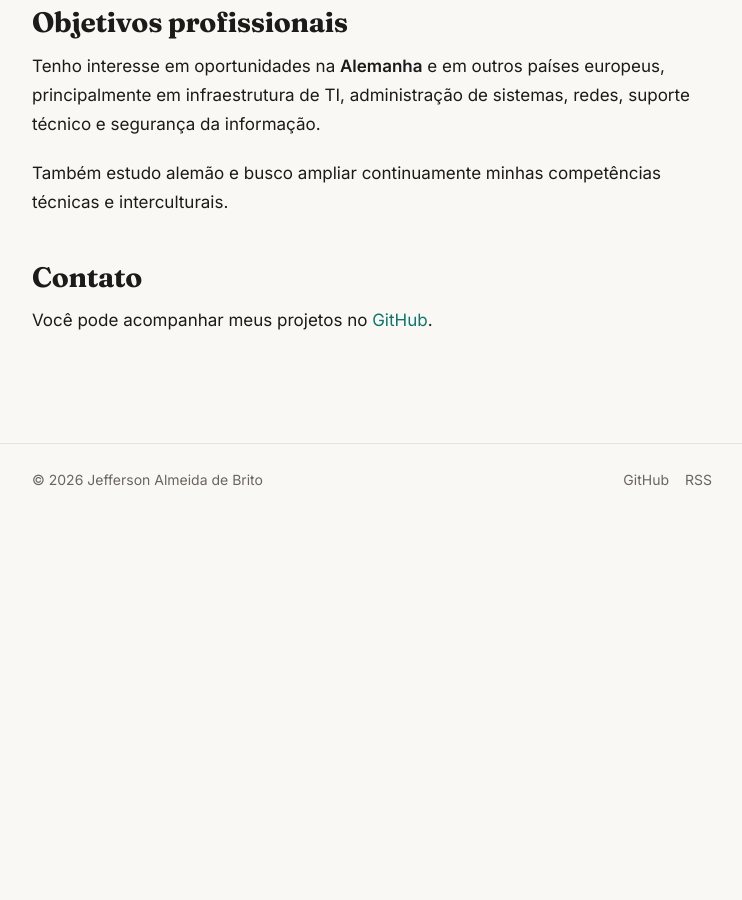
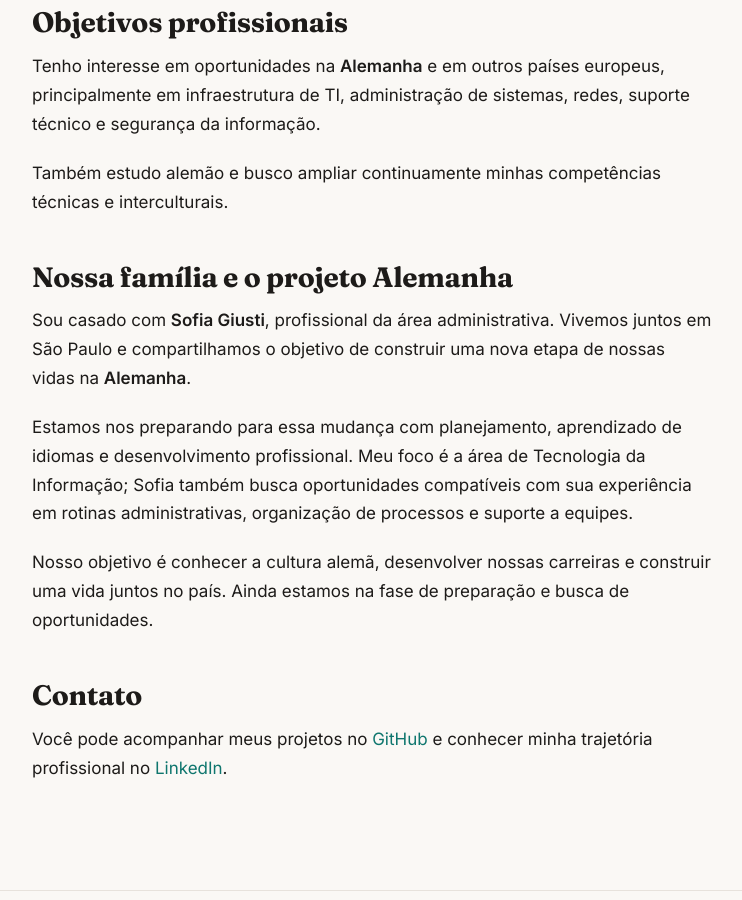
Before and after one commit to jeffersondk3/jeffersondk3.github.io, a Jekyll site: the page built from sobre.md, in a window 1280 px wide and 900 px high, scrolled down 1552 px. Shown: the whole window, without its empty margins (268-1010 px from the left). Built offline with Jekyll 4.4.1, drawn with Linux system fonts in a browser that asks for light colours; before the commit the page ends 2068 px from its top, so only the background shows below that.

Commit message:
Adiciona família e projeto Alemanha à página Sobre

```diff
--- a/sobre.md
+++ b/sobre.md
@@ -48,6 +48,14 @@ Tenho interesse em oportunidades na **Alemanha** e em outros países europeus, p
 
 Também estudo alemão e busco ampliar continuamente minhas competências técnicas e interculturais.
 
+## Nossa família e o projeto Alemanha
+
+Sou casado com **Sofia Giusti**, profissional da área administrativa. Vivemos juntos em São Paulo e compartilhamos o objetivo de construir uma nova etapa de nossas vidas na **Alemanha**.
+
+Estamos nos preparando para essa mudança com planejamento, aprendizado de idiomas e desenvolvimento profissional. Meu foco é a área de Tecnologia da Informação; Sofia também busca oportunidades compatíveis com sua experiência em rotinas administrativas, organização de processos e suporte a equipes.
+
+Nosso objetivo é conhecer a cultura alemã, desenvolver nossas carreiras e construir uma vida juntos no país. Ainda estamos na fase de preparação e busca de oportunidades.
+
 ## Contato
 
-Você pode acompanhar meus projetos no [GitHub](https://github.com/jeffersondk3).
+Você pode acompanhar meus projetos no [GitHub](https://github.com/jeffersondk3) e conhecer minha trajetória profissional no [LinkedIn](https://www.linkedin.com/in/jefferson-almeida-de-brito-a8640b124/).
```
